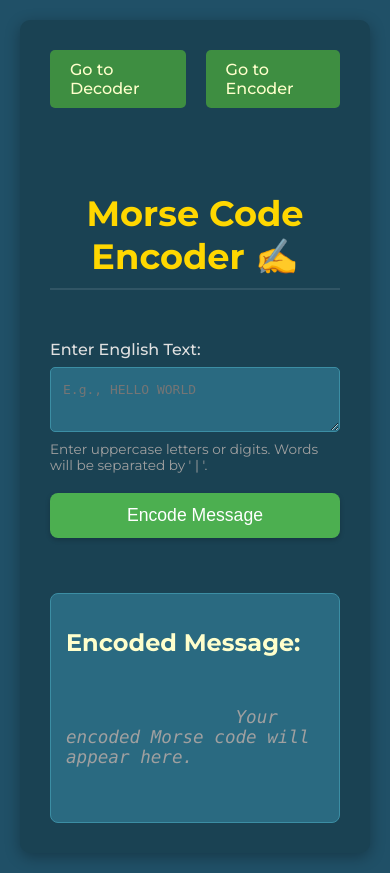
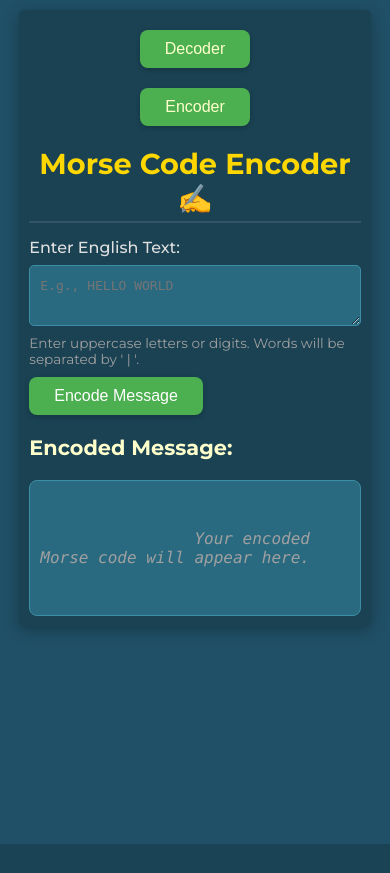
Before and after one commit to sdplamen/morse_code_translator, a Django app: page /encoder/ in a window 390 px wide. After the commit the page ends 844 px from the top, so only its background shows below. Run offline with Django 5.2, Linux system fonts and the light colour scheme.

Commit message:
Update responsive design for 800 px and 600 px

```diff
--- a/static/style.css
+++ b/static/style.css
@@ -1,36 +1,41 @@
 @import url('https://fonts.googleapis.com/css2?family=Montserrat:wght@300;400;500;600;700&display=swap');
+*, *:before, *:after {
+    box-sizing: border-box;
+    margin: 0;
+    padding: 0;
+}
 body {
     font-family: 'Montserrat', sans-serif;
     background-color: #205067;
     display: flex;
     justify-content: center;
     align-items: flex-start;
-    min-height: 100vh;
     margin: 0;
     padding: 20px;
     color: #ffffcc;
     box-sizing: border-box;
 }
 
-.main-container {
+.container {
     background-color: #1a4253;
-    max-width: 600px;
-    width: 100%;
+    max-width: 800px;
+    width: 95%;
     padding: 30px;
-    border-radius: 10px;
+    border-radius: 5px;
     box-shadow: 0 4px 15px rgba(0, 0, 0, 0.3);
     display: flex;
     flex-direction: column;
-    gap: 30px;
+    justify-content: center;
+    gap: 10px;
 }
 
 h1 {
     text-align: center;
     color: #ffd700;
     font-size: 2.2em;
-    margin-bottom: 20px;
+    margin-bottom: 5px;
     border-bottom: 2px solid rgba(255, 255, 255, 0.1);
-    padding-bottom: 10px;
+    padding-bottom: 5px;
 }
 
 h2 {
@@ -41,27 +46,14 @@ h2 {
 
 .nav-links {
     display: flex;
-    justify-content: center;
-    gap: 20px;
-    margin-bottom: 30px;
+    flex-direction: row;
+    justify-content: space-between;
 }
-
 .nav-links a {
     text-decoration: none;
-    background-color: #3e8e41;
     color: #ffffcc;
-    padding: 10px 20px;
-    border-radius: 5px;
     transition: background-color 0.3s ease;
     font-weight: 500;
-}
-
-.nav-links a:hover {
-    background-color: #357a38;
-}
-
-.form-group {
-    margin-bottom: 20px;
 }
 
 label {
@@ -73,7 +65,7 @@ label {
 
 textarea {
     width: 100%;
-    padding: 12px;
+    padding: 10px;
     background-color: #2a6a81;
     color: #ffffcc;
     border: 1px solid #3c8ea4;
@@ -100,14 +92,12 @@ button {
     border: none;
     border-radius: 8px;
     color: white;
-    padding: 12px 25px;
-    text-align: center;
-    text-decoration: none;
-    display: inline-block;
+    width: fit-content;
+    margin: 10px auto;
+    padding: 10px 25px;
     font-size: 1.1em;
     cursor: pointer;
     transition: background-color 0.3s ease, transform 0.2s ease;
-    width: 100%;
     box-shadow: 0 2px 5px rgba(0, 0, 0, 0.2);
 }
 
@@ -117,15 +107,11 @@ button:hover {
 }
 
 .result-box {
-    margin-top: 25px;
     background-color: #2a6a81;
-    padding: 15px;
+    padding: 10px;
     border-radius: 8px;
     border: 1px solid #3c8ea4;
-    min-height: 80px;
     display: flex;
-    flex-direction: column;
-    justify-content: center;
 }
 
 .message-display {
@@ -144,6 +130,41 @@ button:hover {
 .section-divider {
     border: 0;
     height: 1px;
-    background-image: linear-gradient(to right, rgba(255, 255, 255, 0), rgba(255, 255, 255, 0.2), rgba(255, 255, 255, 0));
     margin: 40px 0;
 }
+
+@media (max-width: 600px) {
+    body {
+        padding: 10px;
+        align-items: center;
+    }
+
+    .container {
+        padding: 10px;
+    }
+
+    h1 {
+        font-size: 1.8em;
+    }
+
+    h2 {
+        font-size: 1.3em;
+    }
+
+    .nav-links {
+        flex-direction: column;
+    }
+
+    .nav-links a {
+        display: block;
+        text-align: center;
+    }
+
+    button {
+        font-size: 1em;
+    }
+
+    .message-display {
+        font-size: 1em;
+    }
+}
--- a/templates/base.html
+++ b/templates/base.html
@@ -8,13 +8,10 @@
     <link rel="stylesheet" href="{% static 'style.css' %}">
 </head>
 <body>
-    <div class="main-container">
-        {# Include the navigation bar template #}
+    <main class="container">
         {% include 'nav-bar.html' %}
-
-        {# This is where the content from child templates will be inserted #}
         {% block content %}
         {% endblock content %}
-    </div>
+    </main>
 </body>
 </html>
--- a/templates/encoder.html
+++ b/templates/encoder.html
@@ -1,23 +1,21 @@
 {% extends 'base.html' %}
 {% block title %}Morse Code Encoder{% endblock %}
 {% block content %}
-    <h1 id="encoder-section">Morse Code Encoder ✍️</h1>
-    <form method="post">
+    <h1 class="title">Morse Code Encoder ✍️</h1>
+    <form class="form-group" method="post">
         {% csrf_token %}
-        <div class="form-group">
-            <label for="english-text">Enter English Text:</label>
+            <label for="text">Enter English Text:</label>
             <textarea
-                id="english-text"
+                id="text"
                 name="english_text"
                 placeholder="E.g., HELLO WORLD"
             >{{ prev_english_input }}</textarea>
             <p class="help-text">Enter uppercase letters or digits. Words will be separated by ' | '.</p>
-        </div>
-        <button type="submit" name="encode_submit">Encode Message</button>
+        <button name="encode_submit">Encode Message</button>
     </form>
 
+    <h2>Encoded Message:</h2>
     <div class="result-box">
-        <h2>Encoded Message:</h2>
         <div class="message-display">
             {% if encoded_message %}
                 {{ encoded_message }}
--- a/templates/nav-bar.html
+++ b/templates/nav-bar.html
@@ -1,4 +1,4 @@
 <div class="nav-links">
-    <a href="{% url 'decoder' %}">Go to Decoder</a>
-    <a href="{% url 'encoder' %}">Go to Encoder</a>
+    <button><a href="{% url 'decoder' %}">Decoder</a></button>
+    <button><a href="{% url 'encoder' %}">Encoder</a></button>
 </div>
```
Also changed, not shown: templates/decoder.html (+4 -6 lines), 1 other file.
